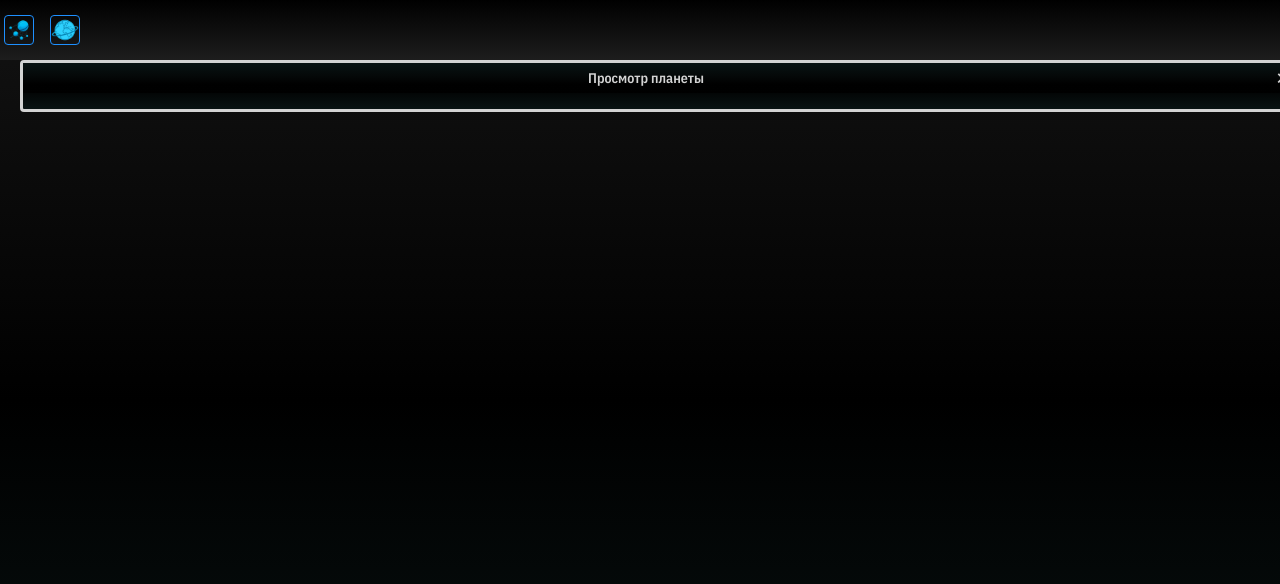
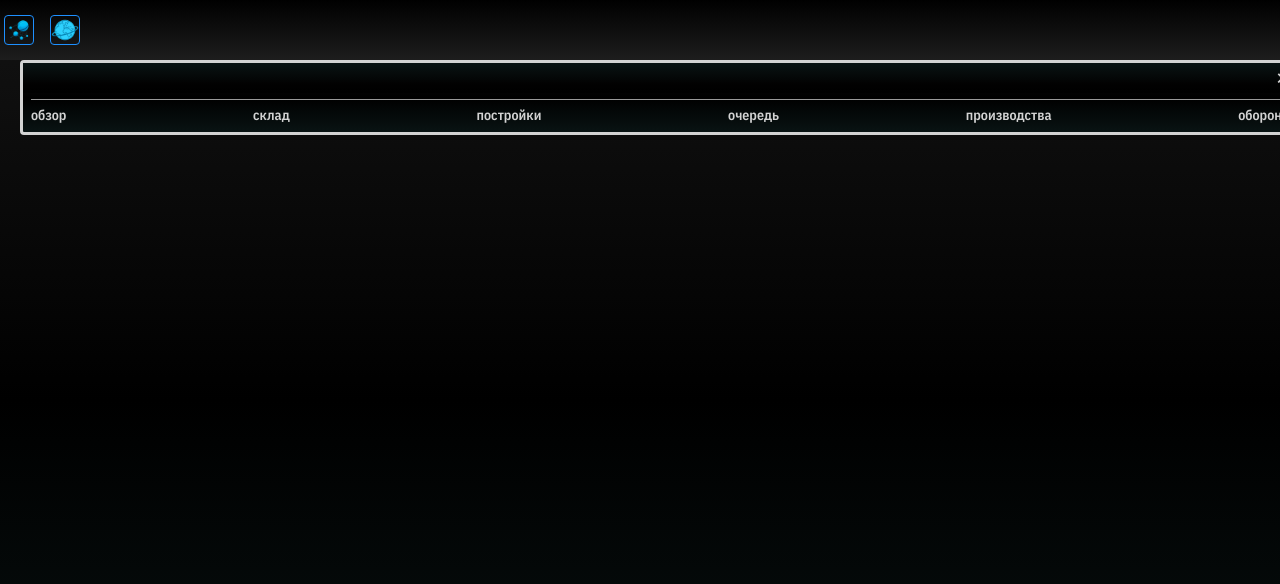
Before and after one commit to MaxRyazan/shelter-frontend, a Vue app: page / in a window 1280 px wide. Both pictures are taken after a click on the picture 65 px from the left and 30 px from the top of the page. Shown: the top 584 px of the page. Built offline with nearby package versions, Linux system fonts and the light colour scheme; no server answers.

Commit message:
add login page

```diff
--- a/src/__elements/planet-window/vue/PlanetWindow.vue
+++ b/src/__elements/planet-window/vue/PlanetWindow.vue
@@ -3,18 +3,21 @@
                 @close="isPlanetWindowOpen = false">
         <template #header>
             <s-text :size="14" semi-bold>
-                Просмотр планеты
                 <span style="color: var(--accent-light)">
                     {{ currentPlanet?.name }}
                 </span>
             </s-text>
         </template>
+        <s-divider space="6"/>
+        <top-menu/>
     </drag-modal>
 </template>
 <script setup lang="ts">
 import DragModal from "@/components/modals/DragModal.vue";
 import {currentPlanet, isPlanetWindowOpen} from "@/__elements/planet-window/ts";
 import SText from "@/components/common/SText.vue";
+import TopMenu from "@/__elements/planet-window/vue/TopMenu.vue";
+import SDivider from "@/components/common/SDivider.vue";
 </script>
 <style scoped>
 .planet-window {
@@ -24,4 +27,13 @@ import SText from "@/components/common/SText.vue";
         width: 360px !important;
     }
 }
+
+:deep(.dragmodal__inner) {
+    padding-top: 0;
+}
+
+:deep(.dragmodal__inner-header) {
+    display: flex;
+    padding-bottom: 0;
+}
 </style>
--- /dev/null
+++ b/src/__elements/planet-window/vue/TopMenu.vue
@@ -0,0 +1,60 @@
+<template>
+    <div class="top-menu">
+        <ul class="menu-list">
+            <li class="menu-list__item">
+                <s-text v-if="width > 600">обзор</s-text>
+                <common-icon v-else name="planet-icon.webp"/>
+            </li>
+            <li class="menu-list__item">
+                <s-text v-if="width > 600">склад</s-text>
+                <common-icon v-else name="planet-icon.webp"/>
+            </li>
+            <li class="menu-list__item">
+                <s-text v-if="width > 600">постройки</s-text>
+                <common-icon v-else name="planet-icon.webp"/>
+            </li>
+            <li class="menu-list__item">
+                <s-text v-if="width > 600">очередь</s-text>
+                <common-icon v-else name="planet-icon.webp"/>
+            </li>
+            <li class="menu-list__item">
+                <s-text v-if="width > 600">производства</s-text>
+                <common-icon v-else name="planet-icon.webp"/>
+            </li>
+            <li class="menu-list__item">
+                <s-text v-if="width > 600">оборона</s-text>
+                <common-icon v-else name="planet-icon.webp"/>
+            </li>
+        </ul>
+    </div>
+</template>
+<script setup lang="ts">
+import SText from "@/components/common/SText.vue";
+import CommonIcon from "@/components/icons/CommonIcon.vue";
+import {useWindowSize} from '@vueuse/core';
+
+
+const {width} = useWindowSize()
+
+</script>
+<style scoped>
+.top-menu {
+    width: 100%;
+
+}
+
+.menu-list {
+    display: flex;
+    justify-content: space-between;
+    gap: 10px;
+    margin: 0;
+    list-style-type: none;
+}
+
+.menu-list__item {
+    margin: 0;
+    font-family: IBM_Plex_Mono sans-serif;
+    font-size: 14px;
+    font-weight: 700;
+}
+</style>
--- a/src/assets/css/var.css
+++ b/src/assets/css/var.css
@@ -10,7 +10,7 @@
 
 
     --shadow: inset 0 0 2px 1px rgba(0, 206, 209, .6);
-    --divider: rgba(255, 255, 255, .2);
+    --divider: rgba(255, 255, 255, .6);
     --accent: rgba(30, 144, 255);
     --accent-light: rgba(30, 160, 255);
     --resources: rgba(205, 133, 63);
```
